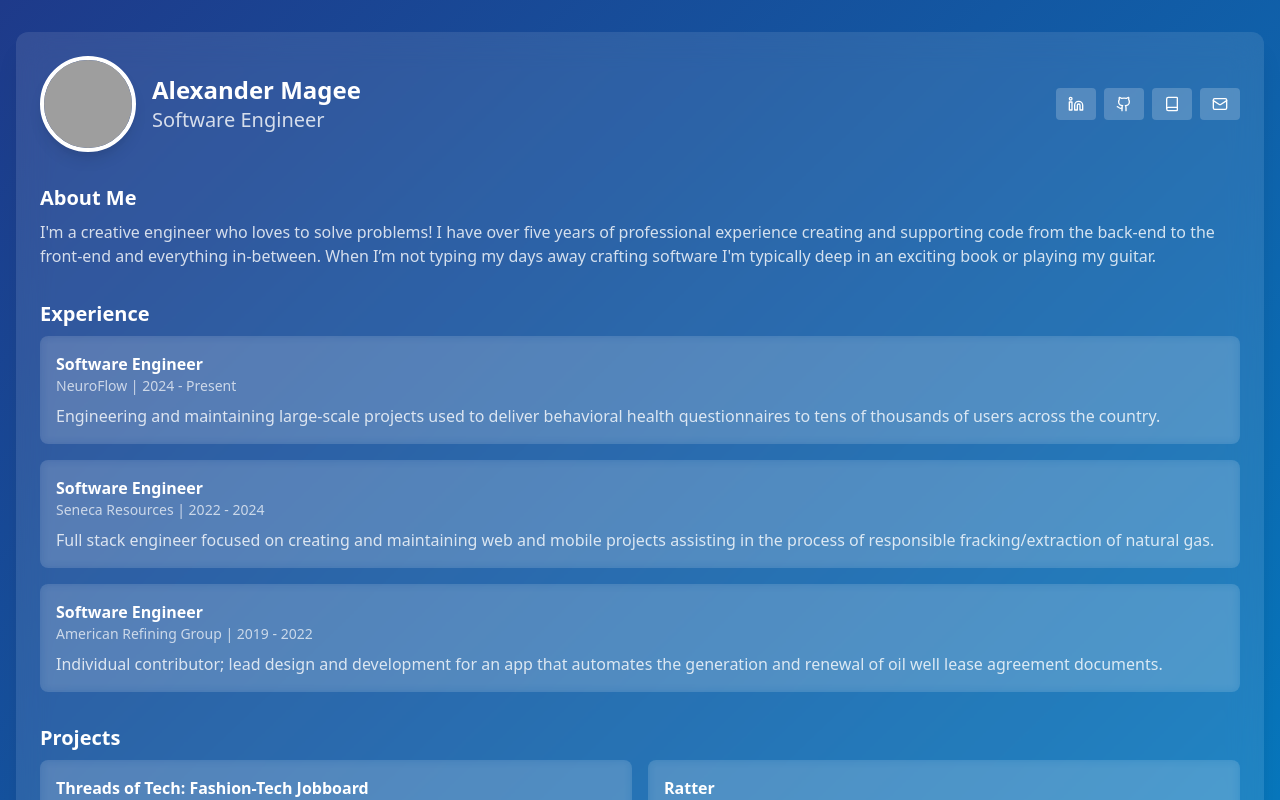
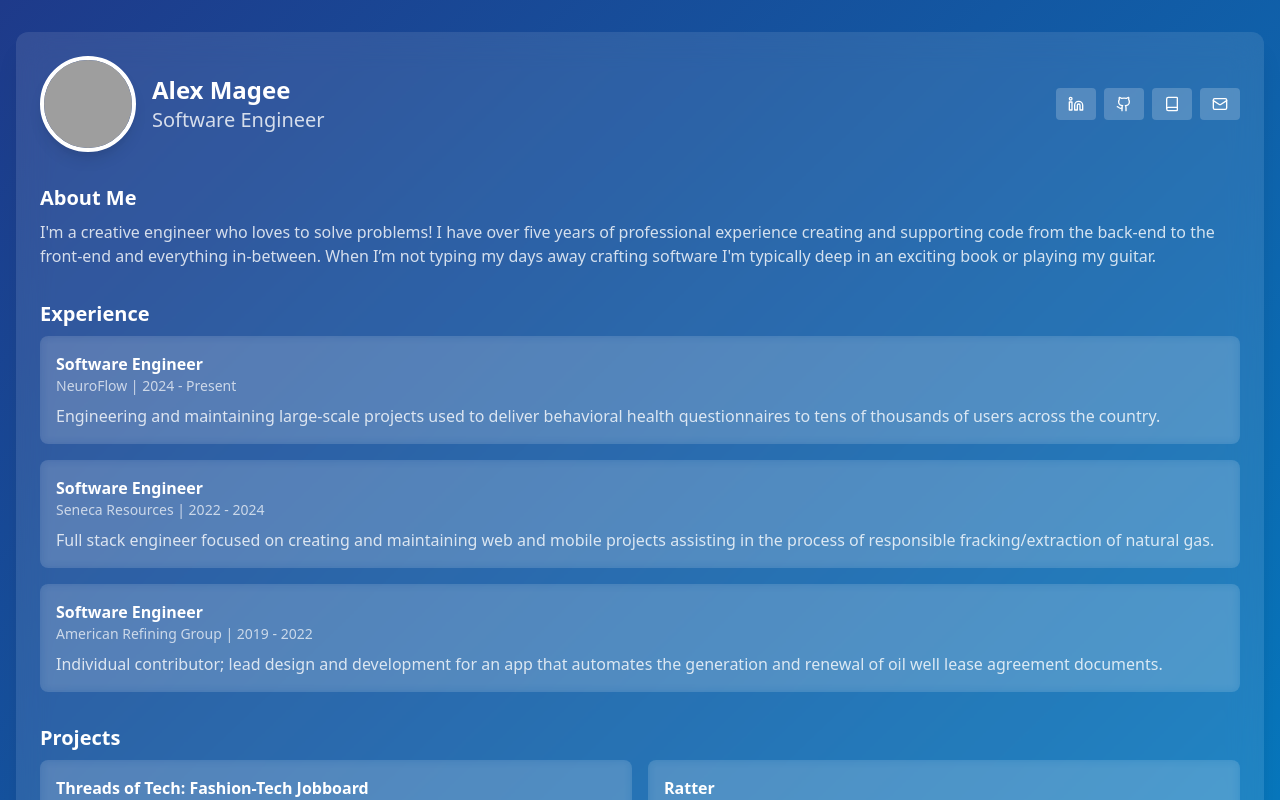
Before and after one commit to xmagee/portfolio, a React (Create React App) app: page / in a window 1280 px wide. Shown: the top 800 px of the page. Built offline with nearby package versions, Linux system fonts and the light colour scheme; grey boxes are pictures that could not be loaded.

Commit message:
Update App.js

```diff
--- a/src/App.js
+++ b/src/App.js
@@ -1,7 +1,6 @@
 import React from 'react';
 import { Github, Linkedin, Mail, Book } from "lucide-react"
 
-// Placeholder components to replace shadcn/ui
 const Button = ({ children, className, ...props }) => (
   <button className={`px-3 py-2 rounded ${className}`} {...props}>{children}</button>
 );
@@ -28,7 +27,7 @@
                   className="w-24 h-24 rounded-full border-4 border-white shadow-lg"
                 />
                 <div className="ml-4">
-                  <h1 className="text-2xl font-bold text-white">Alexander Magee</h1>
+                  <h1 className="text-2xl font-bold text-white">Alex Magee</h1>
                   <p className="text-xl text-white/80">Software Engineer</p>
                 </div>
               </div>
```
